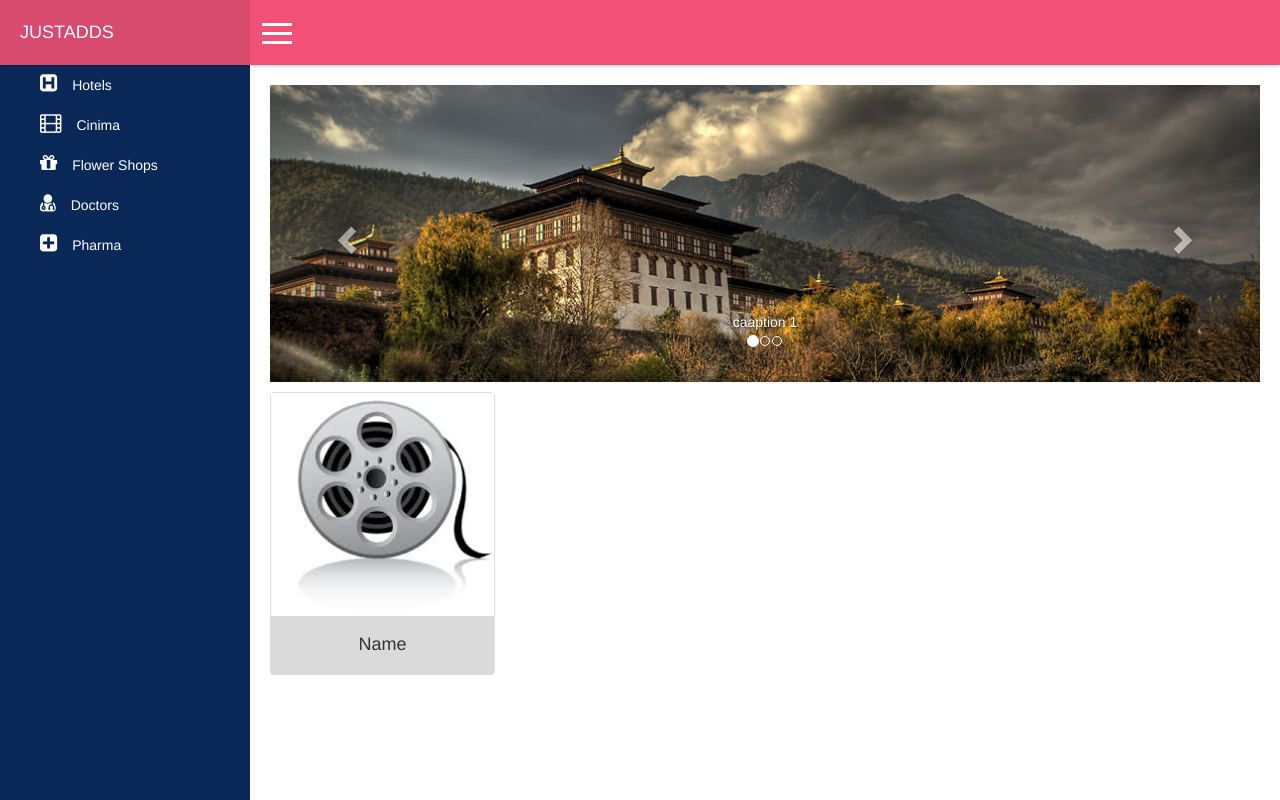
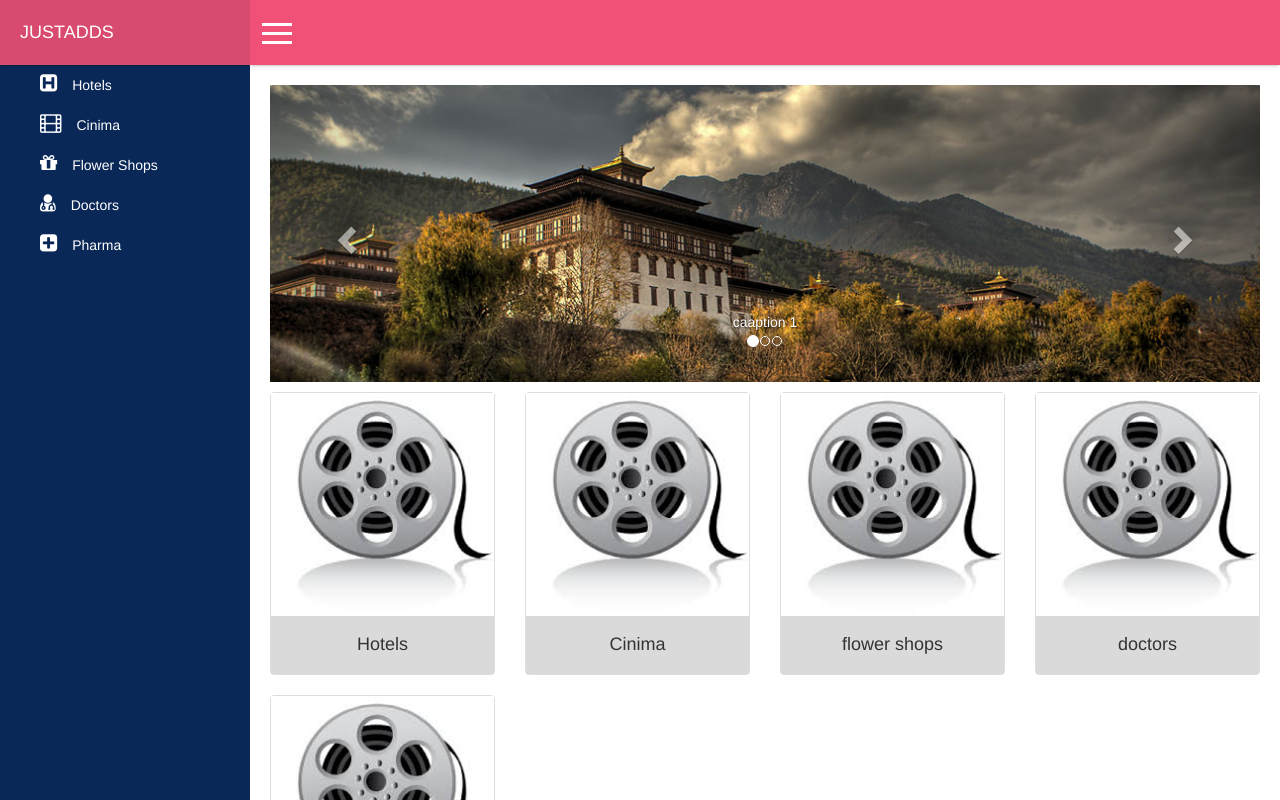
Before and after one commit to Bhavyashree-P-B/new-project, an Angular app: page /#/ in a window 1280 px wide. Shown: the top 800 px of the page. Built offline with nearby package versions, Linux system fonts and the light colour scheme; what angular2-google-maps would draw is missing.

Commit message:
final changes

```diff
--- a/src/app/component/dashboard/dashboard.component.html
+++ b/src/app/component/dashboard/dashboard.component.html
@@ -40,12 +40,12 @@
 </div>
 <div class="dash-category">
     <div class="row">
-        <div class="col-lg-3 col-md-3 col-sm-6 col-xs-6">
-            <a routerLink="/details/" class="category-list">
+        <div class="col-lg-3 col-md-3 col-sm-6 col-xs-6" *ngFor="let card of cardData">
+            <a routerLink="{{card.routeLink}}" class="category-list">
                 <div class="thumbnail">
-                    <img src="../../assets/images/IMG-20170201-WA0030.jpg" alt="" class="img-resposive">
+                    <img src="{{card.imageUrl}}" alt="" class="img-resposive">
                     <div class="caption">
-                        <h4>Name</h4>
+                        <h4>{{card.cardName}}</h4>
                     </div>
                 </div>
             </a>
--- a/src/app/component/dashboard/dashboard.component.ts
+++ b/src/app/component/dashboard/dashboard.component.ts
@@ -9,6 +9,38 @@ export class DashboardComponent implements OnInit {
 
   constructor() { }
 
+  cardData = [
+    {
+      "cardName": "Hotels",
+      "routeLink": "/list/hotel",
+      "iconClass": "fa fa-h-square",
+      "imageUrl": "../../assets/images/IMG-20170201-WA0030.jpg"
+    },
+    {
+      "cardName": "Cinima",
+      "routeLink": "/list/cinima",
+      "iconClass": "fa fa-film",
+      "imageUrl": "../../assets/images/IMG-20170201-WA0030.jpg"
+    },
+    {
+      "cardName": "flower shops",
+      "routeLink": "/list/flower",
+      "iconClass": "fa fa-gift",
+      "imageUrl": "../../assets/images/IMG-20170201-WA0030.jpg"
+    },
+    {
+      "cardName": "doctors",
+      "routeLink": "/list/doctor",
+      "iconClass": "fa fa-user-md",
+      "imageUrl": "../../assets/images/IMG-20170201-WA0030.jpg"
+    },
+    {
+      "cardName": "pharma",
+      "routeLink": "/list/pharma",
+      "iconClass": "fa fa-plus-square",
+      "imageUrl": "../../assets/images/IMG-20170201-WA0030.jpg"
+    }];
+
   ngOnInit() {
   }
 
--- a/src/app/component/list-page/list-page.component.html
+++ b/src/app/component/list-page/list-page.component.html
@@ -1,5 +1,5 @@
 <div class="row">
-    <div class="col-sm-4 col-lg-4 col-md-4" *ngFor="let list of typeList">
+    <div class="col-lg-3 col-md-3 col-sm-6" *ngFor="let list of typeList">
         <a routerLink="/details/{{list.Id}}" class="item-list">
             <div class="thumbnail">
                 <img src="../../assets/images/IMG-20170201-WA0030.jpg" alt="" class="img-resposive">
--- a/src/app/mock/itemList.ts
+++ b/src/app/mock/itemList.ts
@@ -7,7 +7,7 @@ export var listData: listModel[] = [
         "imageUrl": "System",
         "reviewCount": "15",
         "ratingCount": "4.0",
-        "description": "With Bootstrap 2, we added optional mobile friendly styles for key aspects of the framework. With Bootstrap 3, we've rewritten the project to be mobile friendly from the start. Instead of adding on optional mobile styles, they're baked right into the core. In fact, Bootstrap is mobile first. Mobile first styles can be found throughout the entire library instead of in separate files.",
+        "description": "All verieties of food are available with great taste. Come and enjoy your feast.",
         "address": "12th Avenue Hotel, 614/615, 12th Main, HAL 2nd Stage",
         "latitude":13.3282036,
         "longitude":77.1107599
```
